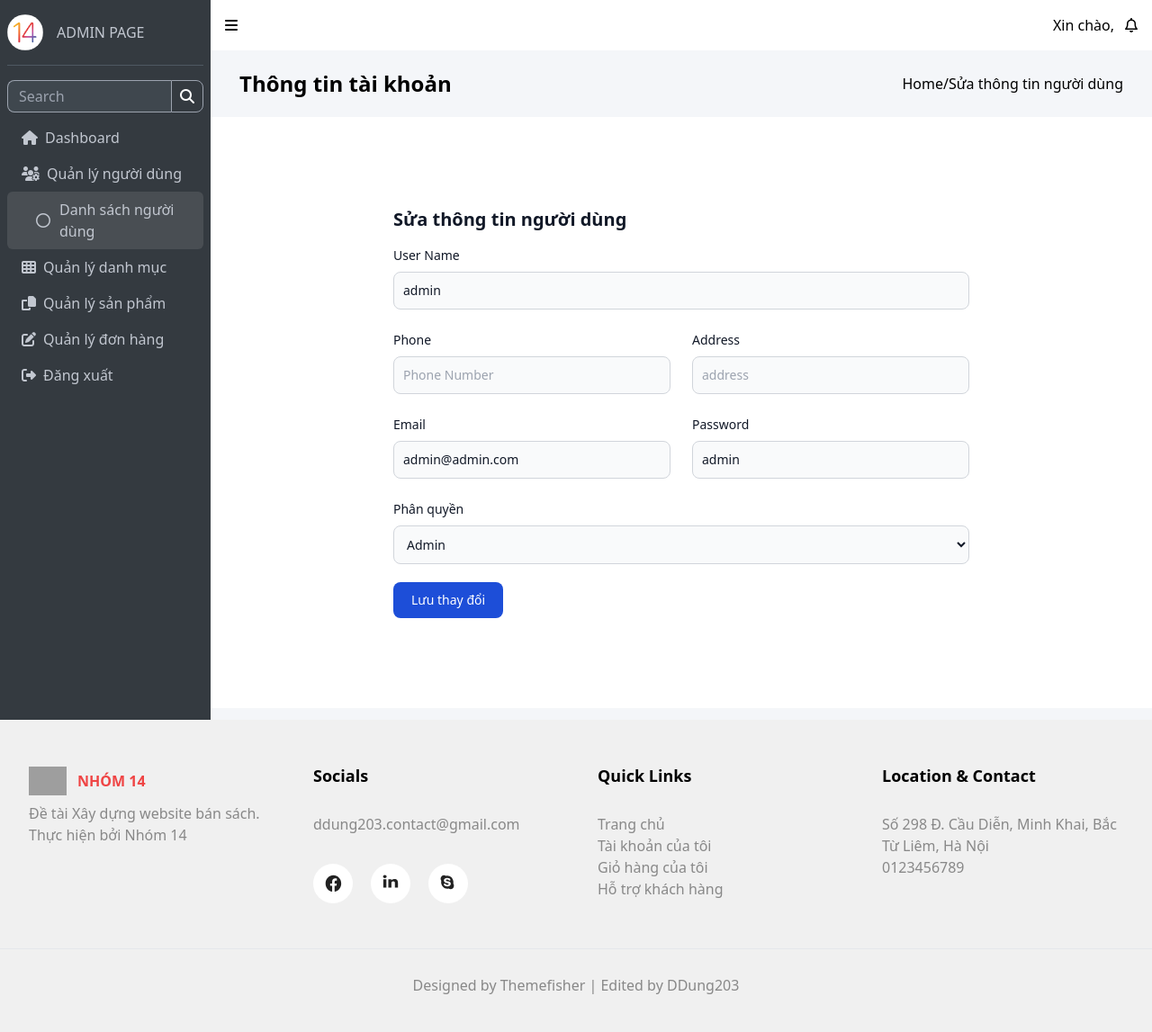
After one commit to Ddung203/learn-tw, a PHP site: page /admin/upgrade.php?UserID=1 in a window 1280 px wide. The commit adds this page. Shown: the whole page at 90% size. Run offline with PHP 8.4, Linux system fonts and the light colour scheme; a user stored in the database is signed in; data comes from the database, SQL or seed files in the repository; some libraries are stand-ins or nearby versions; grey boxes are pictures that could not be loaded.

Commit message:
update UI: update page

```diff
--- /dev/null
+++ b/src/admin/upgrade.php
@@ -0,0 +1,266 @@
+<?php
+if (isset($_GET['UserID'])) {
+  $UserID = $_GET['UserID'];
+  include("./user.controller.php");
+  include '../database/database.php';
+
+  $userList = getUserList($mysqli);
+  $userToUpdate = null;
+
+  foreach ($userList as $user) {
+    if ($user['UserID'] == $UserID) {
+      $userToUpdate = $user;
+      break;
+    }
+  }
+
+  // var_dump($userToUpdate);
+}
+
+if ($_SERVER['REQUEST_METHOD'] === 'POST' && $userToUpdate) {
+  $userName = $_POST['UserName'];
+  $phone = $_POST['phone'];
+  $address = $_POST['address'];
+  $email = $_POST['email'];
+  $password = $_POST['password'];
+  $role = $_POST['isAdmin'];
+
+  $userToUpdate['role'] = $role;
+
+  $query = "UPDATE users SET UserName=?, phone=?, address=?, email=?, password=?, role=? WHERE UserID=?";
+  $stmt = $mysqli->prepare($query);
+  $stmt->bind_param("sssssis", $userName, $phone, $address, $email, $password, $role, $UserID);
+
+  // echo "SQL statement: " . $userToUpdate['role'];
+
+  if ($stmt->execute()) {
+    header("Location: user_list.php");
+    exit();
+  } else {
+    echo "Có lỗi xảy ra khi cập nhật thông tin";
+    var_dump($userToUpdate);
+  }
+
+  $stmt->close();
+}
+
+?>
+
+<!doctype html>
+<html lang="en">
+
+<head>
+  <meta charset="UTF-8" />
+  <meta name="viewport" content="width=device-width, initial-scale=1.0" />
+  <link rel="icon" type="image/png" sizes="16x16" href="../assets/img/Nhom_14_Logo.png">
+  <!-- CDN font-awesome  -->
+  <link rel="stylesheet" href="https://cdnjs.cloudflare.com/ajax/libs/font-awesome/6.4.0/css/all.min.css" integrity="sha512-iecdLmaskl7CVkqkXNQ/ZH/XLlvWZOJyj7Yy7tcenmpD1ypASozpmT/E0iPtmFIB46ZmdtAc9eNBvH0H/ZpiBw==" crossorigin="anonymous" referrerpolicy="no-referrer" />
+  <!-- CDN animate css  -->
+  <link rel="stylesheet" href="https://cdnjs.cloudflare.com/ajax/libs/animate.css/4.1.1/animate.min.css" />
+  <!-- CDN tailwind css -->
+  <script src="https://cdn.tailwindcss.com"></script>
+  <!-- tippyCustom.css -->
+  <link rel="stylesheet" href="../assets/css/tippyCustom.css" />
+
+  <title>Admin Page</title>
+</head>
+
+<body>
+  <div id="wapper" class="flex max-w-[100vw]">
+    <!-- LEFT - Phần sidebar (menu bên trái) -->
+    <div class="sidebar min-h-screen basis-[250px] w-[234px] px-[8px] bg-[#343a40]">
+      <div class="user-panel flex pb-4 my-4 gap-[10px]">
+        <div class="image w-[40px] rounded-full flex items-center justify-center overflow-hidden">
+          <a href="admin.php"><img class="block w-full" src="../assets/img/Nhom_14_Logo.png" alt="Nhóm 14" /></a>
+
+        </div>
+        <div class="p-[5px] pb-0 pt-[8px]">
+          <span class="text-[#c2c7d0] hover:text-[#fff]">
+            <a href="admin.php">ADMIN PAGE</a>
+          </span>
+        </div>
+      </div>
+      <!-- Input Search -->
+      <div class="search max-w-full flex flex-nowrap">
+        <input class="block max-w-[182px] text-white outline-none border border-gray-400 border-solid border-r-0 caret-white rounded-l-lg px-[12px] py-[5px] bg-[#3f474e]" type="text" placeholder="Search" />
+        <div class="basis-[40px] border border-gray-400 border-solid rounded-r-lg flex items-center justify-center overflow-hidden">
+          <button class="flex px-[10px] py-[9px] items-center justify-center overflow-hidden cursor-pointer" type="button">
+            <i class="block w-[16px] h-[16px] text-white fa-solid fa-magnifying-glass"></i>
+          </button>
+        </div>
+      </div>
+      <!-- Bottom slidebar -->
+      <nav class="mt-2 flex flex-col justify-between">
+        <!-- Dashboard -->
+        <ul class="feature flex flex-col">
+          <li class="nav-item flex w-full">
+            <a href="./admin.php" class="nav-link w-full rounded-md flex gap-2 px-[16px] py-[8px] text-[#c2c7d0] items-center hover:bg-[#494e53]">
+              <i class="nav-icon fas fa-house" aria-hidden="true"></i>
+              <p>
+                Dashboard
+                <!-- <i class="right fas fa-angle-right"></i> -->
+              </p>
+            </a>
+          </li>
+
+          <!-- 1. Quản lý người dùng -->
+          <li class="nav-item flex w-full  flex-col">
+            <a href="#" class="nav-link w-full rounded-md flex gap-2 px-[16px] py-[8px] text-[#c2c7d0] items-center hover:bg-[#494e53]">
+              <i class="fa-solid fa-users-gear"></i>
+              <p>
+                Quản lý người dùng
+                <!-- <i class="right fas fa-angle-right"></i> -->
+              </p>
+            </a>
+
+            <!-- UL CHỨC NĂNG QUẢN LÝ NGƯỜI DÙNG -->
+            <ul class="nav nav-treeview" style="display: block;">
+              <li class="nav-item w-full rounded-md flex gap-2 px-[16px] py-[8px] text-[#c2c7d0] items-center bg-[#494e53]">
+                <a href="./user_list.php" class="nav-link flex items-center justify-center gap-[10px] pl-4">
+                  <i class="far fa-circle nav-icon"></i>
+                  <p>Danh sách người dùng</p>
+                  <!-- GET ALL PRODUCTS -->
+                </a>
+              </li>
+            </ul>
+          </li>
+          <!-- 2. Quản lý danh mục -->
+          <li class="nav-item flex w-full">
+            <a href="#" class="nav-link w-full rounded-md flex gap-2 px-[16px] py-[8px] text-[#c2c7d0] items-center hover:bg-[#494e53]">
+              <i class="nav-icon fas fa-th" aria-hidden="true"></i>
+              <p>
+                Quản lý danh mục
+                <!-- <i class="right fas fa-angle-right"></i> -->
+              </p>
+            </a>
+          </li>
+          <!-- 3. Quản lý sản phẩm -->
+          <li class="nav-item flex w-full  flex-col">
+            <a href="#" class="nav-link w-full rounded-md flex gap-2 px-[16px] py-[8px] text-[#c2c7d0] items-center hover:bg-[#494e53]">
+              <i class="nav-icon fas fa-copy" aria-hidden="true"></i>
+              <p>
+                Quản lý sản phẩm
+                <!-- <i class="right fas fa-angle-right"></i> -->
+              </p>
+            </a>
+
+            <!-- UL CHỨC NĂNG QUẢN LÝ -->
+
+          </li>
+          <!-- 4. Quản lý đơn hàng -->
+          <li class="nav-item flex w-full">
+            <a href="#" class="nav-link w-full rounded-md flex gap-2 px-[16px] py-[8px] text-[#c2c7d0] items-center hover:bg-[#494e53]">
+              <i class="nav-icon fas fa-edit" aria-hidden="true"></i>
+              <p>
+                Quản lý đơn hàng
+                <!-- <i class="right fas fa-angle-right"></i> -->
+              </p>
+            </a>
+          </li>
+        </ul>
+        <ul class="logout">
+          <li class="nav-item flex w-full mb-[5px]">
+            <a href="../pages/logout.php" class="nav-link w-full rounded-md flex gap-2 px-[16px] py-[8px] text-[#c2c7d0] items-center hover:bg-[#494e53]">
+              <i class="nav-icon fa-solid fa-right-from-bracket"></i>
+              <p>
+                Đăng xuất
+                <!-- <i class="right fas fa-angle-right"></i> -->
+              </p>
+            </a>
+          </li>
+        </ul>
+      </nav>
+    </div>
+
+    <!-- RIGHT - Phần content (nội dung chính) -->
+    <div class="basis-auto w-[100%] bg-[#f4f6f9]">
+      <nav class="p-4 flex items-center justify-between bg-white">
+        <ul>
+          <li>
+            <i class="fa-solid fa-bars"></i>
+          </li>
+        </ul>
+        <ul class="flex gap-3">
+          <li>
+            <span>Xin chào, </span>
+          </li>
+          <li><i class="fa-regular fa-bell"></i></li>
+        </ul>
+      </nav>
+      <!--  -->
+      <section class="p-8 content-hd h-[34px] flex gap-2 my-[5px]">
+        <h1 class="font-bold text-2xl basis-1/2 flex justify-start items-center">
+          Thông tin tài khoản
+        </h1>
+        <span class="basis-1/2 flex justify-end items-center"><a href="./admin.php">Home </a> / <a href="#"> Sửa thông tin người dùng</a></span>
+      </section>
+
+      <!-- SECTION CONTENT-->
+      <section class="content px-6 py-4 flex flex-col gap-3 bg-white">
+        <div class=" w-full p-5 bg-white ">
+          <?php if ($userToUpdate) { ?>
+
+            <body>
+              <!-- NEW -->
+              <form method="POST" class="bg-white dark:bg-gray-900" autocomplete="off">
+                <div class="max-w-2xl px-4 py-8 mx-auto lg:py-16">
+                  <h2 class="mb-4 text-xl font-bold text-gray-900 dark:text-white">Sửa thông tin người dùng</h2>
+                  <form action="#">
+                    <div class="grid gap-4 mb-4 sm:grid-cols-2 sm:gap-6 sm:mb-5">
+                      <div class="sm:col-span-2">
+                        <label for="name" class="block mb-2 text-sm font-medium text-gray-900 dark:text-white">User Name</label>
+                        <input type="text" name="UserName" id="name" class="bg-gray-50 border border-gray-300 text-gray-900 text-sm rounded-lg focus:ring-primary-600 focus:border-primary-600 block w-full p-2.5 dark:bg-gray-700 dark:border-gray-600 dark:placeholder-gray-400 dark:text-white dark:focus:ring-primary-500 dark:focus:border-primary-500" value="<?php echo $userToUpdate['UserName']; ?>" placeholder="Type user name" required>
+                      </div>
+                      <div class="w-full">
+                        <label for="phone" class="block mb-2 text-sm font-medium text-gray-900 dark:text-white">Phone</label>
+                        <input type="text" name="phone" id="phone" class="bg-gray-50 border border-gray-300 text-gray-900 text-sm rounded-lg focus:ring-primary-600 focus:border-primary-600 block w-full p-2.5 dark:bg-gray-700 dark:border-gray-600 dark:placeholder-gray-400 dark:text-white dark:focus:ring-primary-500 dark:focus:border-primary-500" placeholder="Phone Number" required value="<?php echo $userToUpdate['phone']; ?>">
+                      </div>
+                      <div class="w-full">
+                        <label for="price" class="block mb-2 text-sm font-medium text-gray-900 dark:text-white">Address</label>
+                        <input type="text" id="price" class="bg-gray-50 border border-gray-300 text-gray-900 text-sm rounded-lg focus:ring-primary-600 focus:border-primary-600 block w-full p-2.5 dark:bg-gray-700 dark:border-gray-600 dark:placeholder-gray-400 dark:text-white dark:focus:ring-primary-500 dark:focus:border-primary-500" placeholder="address" name="address" required value="<?php echo $userToUpdate['address']; ?>">
+                      </div>
+                      <div>
+                        <label for="email" class="block mb-2 text-sm font-medium text-gray-900 dark:text-white">Email</label>
+                        <input type="email" id="email" class="bg-gray-50 border border-gray-300 text-gray-900 text-sm rounded-lg focus:ring-primary-500 focus:border-primary-500 block w-full p-2.5 dark:bg-gray-700 dark:border-gray-600 dark:placeholder-gray-400 dark:text-white dark:focus:ring-primary-500 dark:focus:border-primary-500" name="email" required value="<?php echo $userToUpdate['email']; ?>">
+                      </div>
+                      <div>
+                        <label for="password" class="block mb-2 text-sm font-medium text-gray-900 dark:text-white">Password</label>
+                        <input type="text" id="password" class="bg-gray-50 border border-gray-300 text-gray-900 text-sm rounded-lg focus:ring-primary-600 focus:border-primary-600 block w-full p-2.5 dark:bg-gray-700 dark:border-gray-600 dark:placeholder-gray-400 dark:text-white dark:focus:ring-primary-500 dark:focus:border-primary-500" placeholder="Password" name="password" required value="<?php echo $userToUpdate['password']; ?>">
+                      </div>
+                      <div class="sm:col-span-2">
+                        <label for="item-weight" class="block mb-2 text-sm font-medium text-gray-900 dark:text-white">Phân quyền</label>
+
+                        <select id="is-admin" name="isAdmin" class="bg-gray-50 border border-gray-300 text-gray-900 text-sm rounded-lg focus:ring-primary-600 focus:border-primary-600 block w-full p-2.5 dark:bg-gray-700 dark:border-gray-600 dark:placeholder-gray-400 dark:text-white dark:focus:ring-primary-500 dark:focus:border-primary-500">
+                          <option value="1" <?php echo ($userToUpdate['role'] == 1) ? 'selected' : ''; ?>>Admin</option>
+                          <option value="0" <?php echo ($userToUpdate['role'] == 0) ? 'selected' : ''; ?>>User</option>
+                        </select>
+                      </div>
+                    </div>
+                    <div class="flex items-center space-x-4">
+                      <button type="submit" class="text-white bg-blue-700 hover:bg-blue-800 focus:ring-4 focus:outline-none focus:ring-blue-300 font-medium rounded-lg text-sm px-5 py-2.5 text-center inline-flex items-center mr-2 dark:bg-blue-600 dark:hover:bg-blue-700 dark:focus:ring-blue-800">
+                        Lưu thay đổi
+                      </button>
+
+                    </div>
+                  </form>
+                </div>
+                </fỏ>
+            </body>
+
+          <?php } else {
+            echo "User không tồn tại";
+            // var_dump($userToUpdate);
+          }
+          ?>
+        </div>
+    </div>
+    </section>
+  </div>
+  </div>
+
+  <?php
+  include '../includes/footer.php';
+  ?>
+</body>
+
+</html>
--- a/src/admin/user.controller.php
+++ b/src/admin/user.controller.php
@@ -18,6 +18,21 @@ function getUserList($mysqli)
 
   return $userList;
 }
+
+function getDataForDashboard($mysqli, $table)
+{
+  $query = "SELECT COUNT(*) AS row_count FROM $table"; // Sử dụng AS để đặt tên cho cột tính tổng số hàng
+  $stmt = $mysqli->prepare($query);
+  $stmt->execute();
+  $result = $stmt->get_result();
+
+  if ($result && $row = $result->fetch_assoc()) {
+    return $row['row_count']; // Trả về số hàng từ cột đã đặt tên
+  } else {
+    return 0; // Trả về 0 nếu có lỗi hoặc không có dữ liệu
+  }
+}
+
 
 // Function to delete a user by userID
 function deleteUser($userID, $mysqli)
--- a/src/admin/user_list.php
+++ b/src/admin/user_list.php
@@ -2,6 +2,7 @@
 include("./user.controller.php");
 include '../database/database.php';
 $userList = getUserList($mysqli);
+
 ?>
 
 <!doctype html>
@@ -69,7 +70,7 @@ $userList = getUserList($mysqli);
 
             <!-- UL CHỨC NĂNG QUẢN LÝ NGƯỜI DÙNG -->
             <ul class="nav nav-treeview" style="display: block;">
-              <li class="nav-item w-full rounded-md flex gap-2 px-[16px] py-[8px] text-[#c2c7d0] items-center hover:bg-[#494e53]">
+              <li class="nav-item w-full rounded-md flex gap-2 px-[16px] py-[8px] text-[#c2c7d0] items-center bg-[#494e53]">
                 <a href="./user_list.php" class="nav-link flex items-center justify-center gap-[10px] pl-4">
                   <i class="far fa-circle nav-icon"></i>
                   <p>Danh sách người dùng</p>
@@ -188,7 +189,7 @@ $userList = getUserList($mysqli);
                   </td>
                   <td class="px-4 py-2 border border-gray-300 flex gap-[10px] justify-center">
                     <!-- Edit -->
-                    <a href="./update_user.php?UserID=<?php echo $row['UserID']; ?>">
+                    <a href="./upgrade.php?UserID=<?php echo $row['UserID']; ?>">
                       <i class="fa-solid fa-edit"></i>
                     </a>
 
--- a/src/pages/register.php
+++ b/src/pages/register.php
@@ -5,6 +5,8 @@ require '../utils/utils.php';
 
 if ($_SERVER["REQUEST_METHOD"] == "POST") {
   $UserName = htmlspecialchars(trim($_POST["UserName"]));
+  $phone = htmlspecialchars(trim($_POST["phone"]));
+  $address = htmlspecialchars(trim($_POST["address"]));
   $email = htmlspecialchars(trim($_POST["email"]));
   $password = trim($_POST["password"]);
 
@@ -13,7 +15,7 @@ if ($_SERVER["REQUEST_METHOD"] == "POST") {
   } else if (isEmailExist($mysqli, $email)) {
     $message = "Email đã tồn tại!";
   } else {
-    if (insertUserData($mysqli, $UserName, $email, $password)) {
+    if (insertUserData($mysqli, $UserName, $address, $phone, $email, $password)) {
       header("Location: ./login.php");
       exit();
     } else {
@@ -52,6 +54,8 @@ $mysqli->close();
             <!-- Form thông tin -->
             <form autocomplete="off" method="POST">
               <input type="text" name="UserName" maxlength="255" placeholder="Nhập họ tên" class="w-full py-3 border-b border-gray-300 text-2xl text-gray-700 outline-none" />
+              <input type="text" name="phone" placeholder="Nhập số điện thoại" class="w-full py-3 border-b border-gray-300 text-2xl text-gray-700 outline-none" />
+              <input type="text" name="address" placeholder="Nhập địa chỉ của bạn" class="w-full py-3 border-b border-gray-300 text-2xl text-gray-700 outline-none" />
               <input type="email" name="email" placeholder="Email" class="w-full py-3 border-b border-gray-300 text-2xl text-gray-700 outline-none" />
               <input type="password" name="password" placeholder="Nhập mật khẩu" class="w-full py-3 border-b border-gray-300 text-2xl text-gray-700 outline-none" />
               <button class="mt-8 mb-3 outline-none rounded-md bg-red-500 py-3 w-full text-white border-none text-[20px] cursor-pointer hover:opacity-80">
--- a/src/utils/utils.php
+++ b/src/utils/utils.php
@@ -34,11 +34,11 @@ function isEmailExist($mysqli, $email)
   return $row['total'] > 0;
 }
 
-function insertUserData($mysqli, $UserName, $email, $password)
+function insertUserData($mysqli, $UserName, $address, $phone, $email, $password)
 {
-  $query = "INSERT INTO users(UserName, email, password) VALUES (?,?,?);";
+  $query = "INSERT INTO users(UserName, email,phone,address, password) VALUES (?,?,?,?,?);";
   $stmt = $mysqli->prepare($query);
-  $stmt->bind_param("sss", $UserName, $email, $password);
+  $stmt->bind_param("sssss", $UserName, $email, $phone, $address, $password);
 
   return $stmt->execute();
 }
```
Also changed, not shown: src/admin/admin.php (+5 -5 lines).
